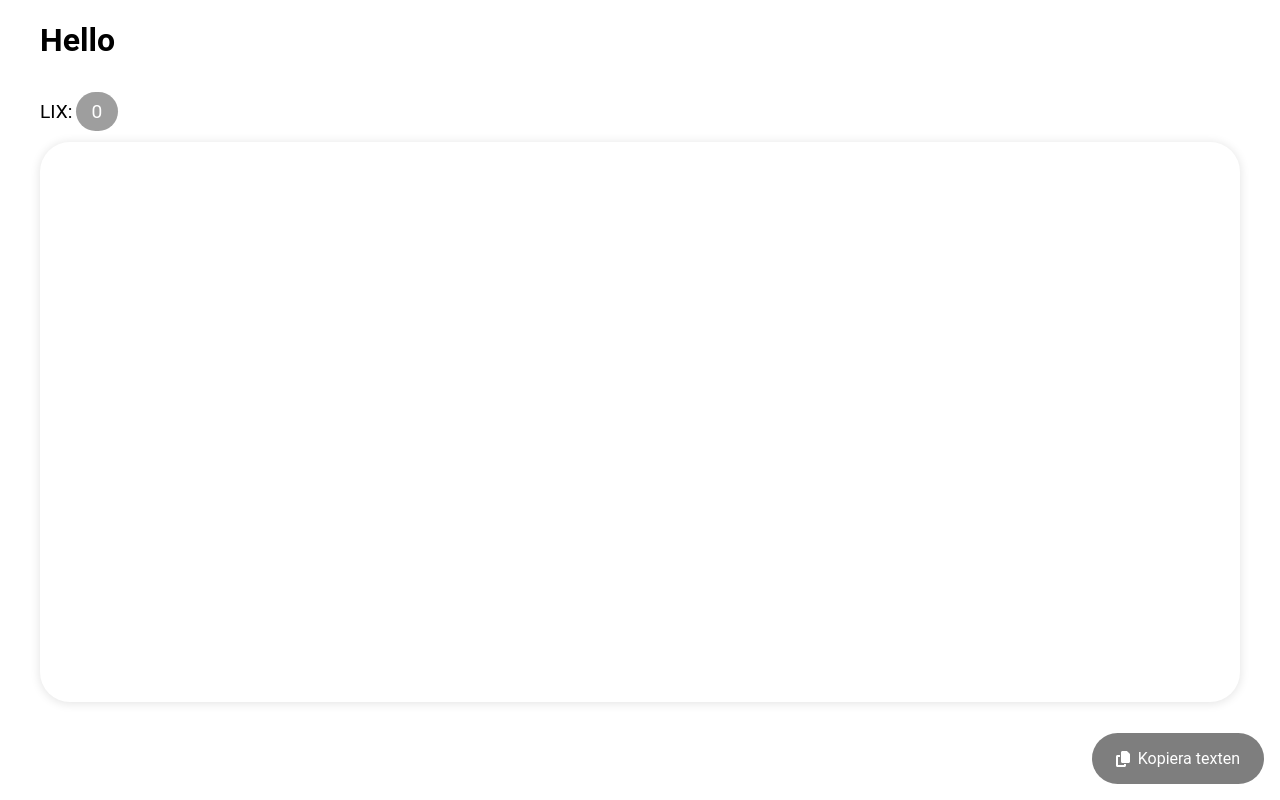
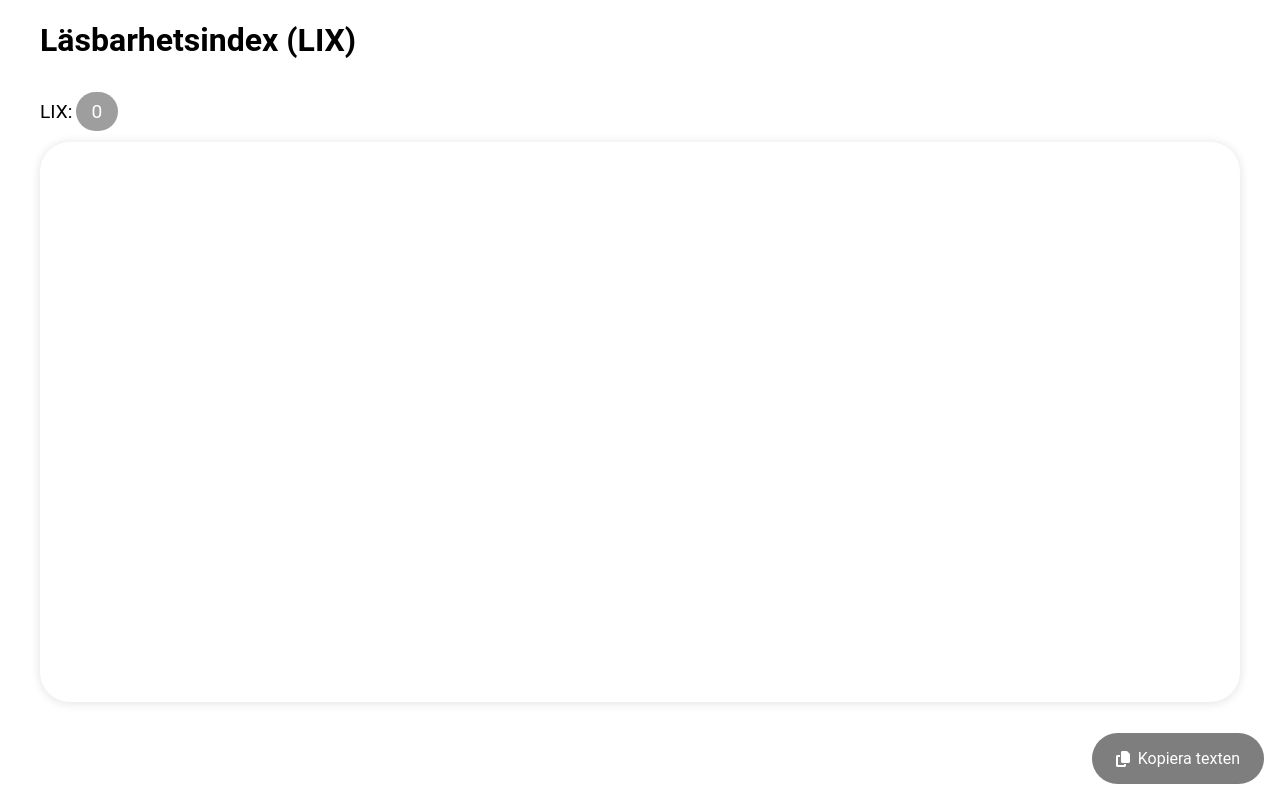
Before and after one commit to Weyenriah/readable, a Vue app in the folder client/: page / in a window 1280 px wide. Built offline with nearby package versions, Linux system fonts and the light colour scheme.

Commit message:
fix: Change title for page

```diff
--- a/client/src/views/MainView.vue
+++ b/client/src/views/MainView.vue
@@ -4,7 +4,8 @@ import TextArea from '@/components/TextArea.vue'
 
 <template>
   <main class="container">
-    <h1>Hello</h1>
+    <h1>Läsbarhetsindex (LIX)</h1>
+
     <TextArea />
   </main>
 </template>
```
